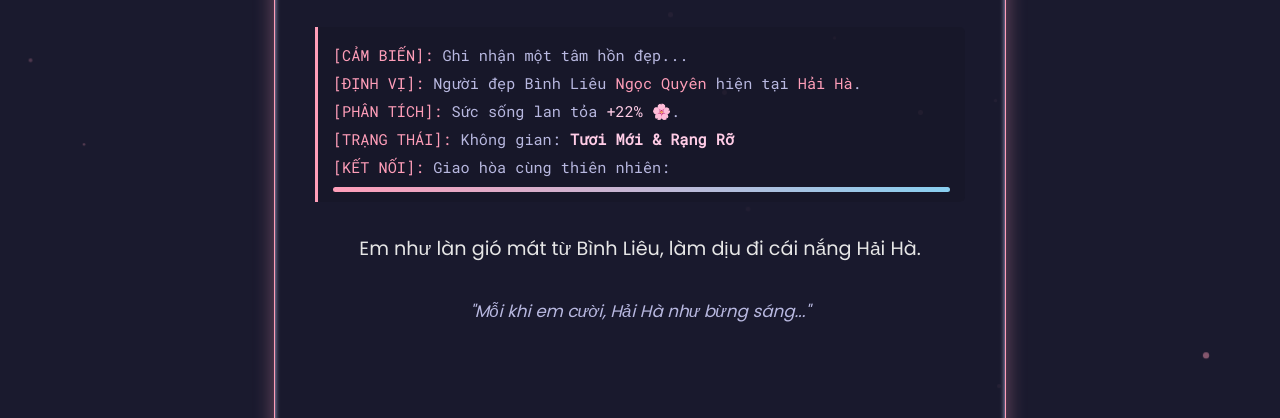
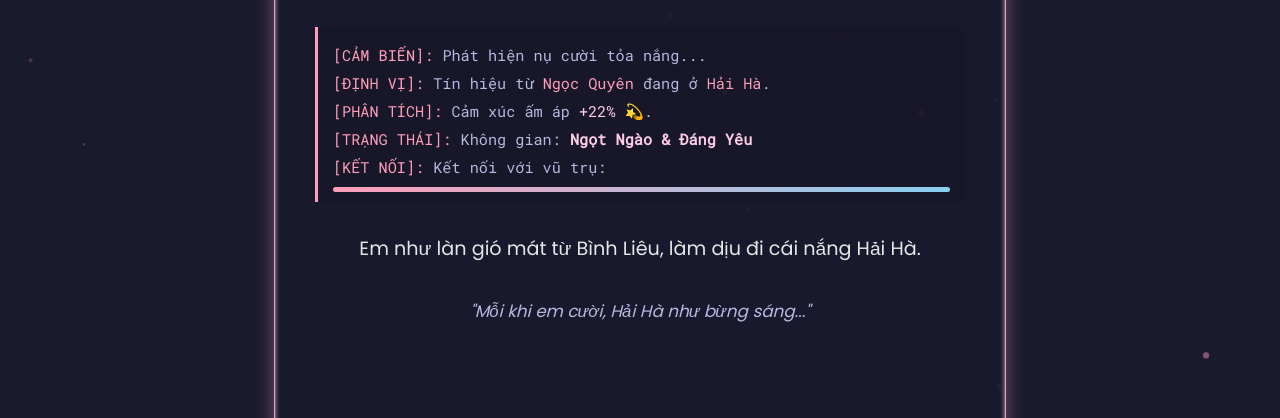
Before and after one commit to vhthangggg/quyen, a plain HTML site: page index.html in a window 1280 px wide. Shown: the part 219-637 px from the top of the page. Drawn offline with Linux system fonts and the light colour scheme.

Commit message:
Update index.html

```diff
--- a/index.html
+++ b/index.html
@@ -10,8 +10,8 @@
     <style>
         :root {
             --bg-color: #1a1a2e;
-            --primary-color: #ff9eb9; /* Màu hồng nhạt dịu dàng */
-            --secondary-color: #89cff0; /* Màu xanh baby */
+            --primary-color: #ff9eb9;
+            --secondary-color: #89cff0;
             --text-color: #e6e6e6;
             --secondary-text: #b8b8e0;
             --glow-color: rgba(255, 158, 185, 0.4);
@@ -89,12 +89,22 @@
             box-shadow: 0 0 30px var(--glow-color), 0 0 10px var(--primary-color) inset;
         }
 
+        @keyframes fadeIn {
+            from { opacity: 0; transform: translateY(20px); }
+            to { opacity: 1; transform: translateY(0); }
+        }
+
         .header h1 {
             color: var(--primary-color);
             font-size: 2.5em;
             margin-bottom: 10px;
             text-shadow: 0 0 12px var(--glow-color);
             animation: pulseGlow 2.5s infinite alternate ease-in-out;
+        }
+
+        @keyframes pulseGlow {
+            from { text-shadow: 0 0 10px var(--glow-color); opacity: 0.9; }
+            to { text-shadow: 0 0 18px var(--glow-color); opacity: 1; }
         }
 
         .header p {
@@ -120,6 +130,17 @@
             color: var(--secondary-text);
             opacity: 0;
             animation: slideIn 0.6s ease-out forwards;
+        }
+
+        .status-check p:nth-child(1) { animation-delay: 0.6s; }
+        .status-check p:nth-child(2) { animation-delay: 0.9s; }
+        .status-check p:nth-child(3) { animation-delay: 1.2s; }
+        .status-check p:nth-child(4) { animation-delay: 1.5s; }
+        .status-check p:nth-child(5) { animation-delay: 1.8s; }
+
+        @keyframes slideIn {
+            from { opacity: 0; transform: translateX(-15px); }
+            to { opacity: 1; transform: translateX(0); }
         }
 
         .status-check strong {
@@ -148,6 +169,11 @@
             background: linear-gradient(90deg, var(--primary-color), var(--secondary-color));
             animation: progress 2s ease-in-out forwards;
             animation-delay: 1.8s;
+        }
+
+        @keyframes progress {
+            from { width: 0; }
+            to { width: 100%; }
         }
 
         .message {
@@ -192,25 +218,8 @@
             transition: transform 0.3s ease;
         }
 
-        /* Animations */
-        @keyframes fadeIn {
-            from { opacity: 0; transform: translateY(20px); }
-            to { opacity: 1; transform: translateY(0); }
-        }
-
-        @keyframes pulseGlow {
-            from { text-shadow: 0 0 10px var(--glow-color); opacity: 0.9; }
-            to { text-shadow: 0 0 18px var(--glow-color); opacity: 1; }
-        }
-
-        @keyframes slideIn {
-            from { opacity: 0; transform: translateX(-15px); }
-            to { opacity: 1; transform: translateX(0); }
-        }
-
-        @keyframes progress {
-            from { width: 0; }
-            to { width: 100%; }
+        .icon:hover {
+            transform: scale(1.2) rotate(15deg);
         }
 
         @keyframes gentleBounce {
@@ -240,11 +249,11 @@
         </div>
 
         <div class="status-check">
-            <p><strong>[CẢM BIẾN]:</strong> Ghi nhận một tâm hồn đẹp...</p>
-            <p><strong>[ĐỊNH VỊ]:</strong> Người đẹp Bình Liêu <strong>Ngọc Quyên</strong> hiện tại <strong>Hải Hà</strong>.</p>
-            <p id="energy-level"><strong>[PHÂN TÍCH]:</strong> Năng lượng tích cực <span style="color: var(--soft-highlight);">+20%</span> ✨.</p>
-            <p id="system-status"><strong>[TRẠNG THÁI]:</strong> Không gian: <strong class="status-ok">Ấm Áp & Dịu Dàng</strong></p>
-            <p><strong>[KẾT NỐI]:</strong> Giao hòa cùng thiên nhiên:</p>
+            <p id="sensor-line"><strong>[CẢM BIẾN]:</strong> Ghi nhận một tâm hồn đẹp...</p>
+            <p id="location-line"><strong>[ĐỊNH VỊ]:</strong> Người đẹp Bình Liêu <strong>Ngọc Quyên</strong> hiện tại <strong>Hải Hà</strong>.</p>
+            <p id="energy-line"><strong>[PHÂN TÍCH]:</strong> Năng lượng tích cực <span style="color: var(--soft-highlight);">+20%</span> ✨.</p>
+            <p id="status-line"><strong>[TRẠNG THÁI]:</strong> Không gian: <strong class="status-ok">Ấm Áp & Dịu Dàng</strong></p>
+            <p id="connection-line"><strong>[KẾT NỐI]:</strong> Giao hòa cùng thiên nhiên:</p>
             <div class="progress-container">
                 <div class="progress-bar"></div>
             </div>
@@ -297,45 +306,70 @@
             {
                 baseTitle: `Chào ${timeGreeting}, Ngọc Quyên!`,
                 subtitle: "Từ Bình Liêu đến Hải Hà, nụ cười ấy vẫn thế...",
-                energy: "Năng lượng tích cực <span style='color: var(--soft-highlight);'>+20%</span> ✨.",
-                status: "Ấm Áp & Dịu Dàng",
                 message: "Hải Hà hôm nay đẹp hơn bởi có em ở đây, như bông hoa nở giữa biển trời."
             },
             {
                 baseTitle: `${timeGreeting} An Lành, Ngọc Quyên!`,
                 subtitle: "Người con gái Bình Liêu mang nắng đến Hải Hà",
-                energy: "Sức sống lan tỏa <span style='color: var(--soft-highlight);'>+22%</span> 🌸.",
-                status: "Tươi Mới & Rạng Rỡ",
                 message: "Em như làn gió mát từ Bình Liêu, làm dịu đi cái nắng Hải Hà."
             },
             {
                 baseTitle: `Ngọc Quyên Dịu Dàng!`,
                 subtitle: "Hải Hà thêm đẹp bởi nụ cười em",
-                energy: "Cảm xúc ấm áp <span style='color: var(--soft-highlight);'>+19%</span> 💫.",
-                status: "Ngọt Ngào & Đáng Yêu",
                 message: "Mỗi ngày có em ở Hải Hà là một ngày biển xanh thêm rạng rỡ."
-            },
-            {
-                baseTitle: `Gửi Ngọc Quyên!`,
-                subtitle: "Người làm Hải Hà thêm phần thi vị",
-                energy: "Sự thu hút <span style='color: var(--soft-highlight);'>+21%</span> 🌊.",
-                status: "Quyến Rũ & Thanh Tao",
-                message: "Từ Bình Liêu núi rừng đến Hải Hà biển cả, em vẫn là đóa hoa đẹp nhất."
             }
         ];
+
+        // Nội dung ngẫu nhiên cho status-check
+        const statusContent = {
+            sensor: [
+                "Ghi nhận một tâm hồn đẹp...",
+                "Phát hiện nụ cười tỏa nắng...",
+                "Cảm nhận năng lượng tích cực..."
+            ],
+            location: [
+                "Người đẹp Bình Liêu <strong>Ngọc Quyên</strong> hiện tại <strong>Hải Hà</strong>.",
+                "Tín hiệu từ <strong>Ngọc Quyên</strong> đang ở <strong>Hải Hà</strong>.",
+                "Đang kết nối với <strong>Ngọc Quyên</strong> tại <strong>Hải Hà</strong>."
+            ],
+            energy: [
+                "Năng lượng tích cực <span style='color: var(--soft-highlight);'>+20%</span> ✨.",
+                "Sức sống lan tỏa <span style='color: var(--soft-highlight);'>+18%</span> 🌸.",
+                "Cảm xúc ấm áp <span style='color: var(--soft-highlight);'>+22%</span> 💫."
+            ],
+            status: [
+                "Ấm Áp & Dịu Dàng",
+                "Tươi Mới & Rạng Rỡ",
+                "Ngọt Ngào & Đáng Yêu"
+            ],
+            connection: [
+                "Giao hòa cùng thiên nhiên:",
+                "Kết nối với vũ trụ:",
+                "Hòa điệu cùng biển trời:"
+            ]
+        };
 
         // Flirt messages with subtle romantic hints
         const flirtMessages = [
             "Mỗi khi em cười, Hải Hà như bừng sáng...",
             "Gió từ Bình Liêu mang theo hương sắc, em từ Hải Hà tỏa nắng ấm áp",
-            "Có những nụ cười khiến lòng người ấm lại, như nắng mai trên sóng biển...",
+            "Có những nụ cười khiến lòng người ấm lại, como nắng mai trên sóng biển...",
             "Em như bài thơ Bình Liêu viết giữa lòng Hải Hà",
             "Nếu Hải Hà có mùa đông lạnh giá, thì em chính là nắng ấm xua tan điều ấy",
-            "Người ta bảo Hải Hà đẹp vì biển, nhưng với tôi, Hải Hà đẹp vì có em",
-            "Từ Bình Liêu xa xôi đến Hải Hà gần gũi, em vẫn là cô gái khiến lòng tôi xao xuyến",
-            "Mưa Hải Hà có lạnh không em? Nhớ giữ ấm cho người con gái Bình Liêu nhé",
-            "Chúc em một ngày đẹp như chính nụ cười em vậy"
+            "Người ta bảo Hải Hà đẹp vì biển, nhưng với tôi, Hải Hà đẹp vì có em"
         ];
+
+        // Chọn ngẫu nhiên nội dung cho status-check
+        function getRandomStatus() {
+            document.getElementById('sensor-line').innerHTML = `<strong>[CẢM BIẾN]:</strong> ${statusContent.sensor[Math.floor(Math.random() * statusContent.sensor.length)]}`;
+            document.getElementById('location-line').innerHTML = `<strong>[ĐỊNH VỊ]:</strong> ${statusContent.location[Math.floor(Math.random() * statusContent.location.length)]}`;
+            document.getElementById('energy-line').innerHTML = `<strong>[PHÂN TÍCH]:</strong> ${statusContent.energy[Math.floor(Math.random() * statusContent.energy.length)]}`;
+
+            const randomStatus = statusContent.status[Math.floor(Math.random() * statusContent.status.length)];
+            document.getElementById('status-line').innerHTML = `<strong>[TRẠNG THÁI]:</strong> Không gian: <strong class="status-ok">${randomStatus}</strong>`;
+
+            document.getElementById('connection-line').innerHTML = `<strong>[KẾT NỐI]:</strong> ${statusContent.connection[Math.floor(Math.random() * statusContent.connection.length)]}`;
+        }
 
         // Select random content
         const randomContent = contentVariations[Math.floor(Math.random() * contentVariations.length)];
@@ -343,9 +377,10 @@
         // Update content
         document.getElementById('greeting-title').textContent = randomContent.baseTitle;
         document.getElementById('greeting-subtitle').textContent = randomContent.subtitle;
-        document.getElementById('energy-level').innerHTML = `<strong>[PHÂN TÍCH]:</strong> ${randomContent.energy}`;
-        document.getElementById('system-status').innerHTML = `<strong>[TRẠNG THÁI]:</strong> Không gian: <strong class="status-ok">${randomContent.status}</strong>`;
         document.getElementById('main-message').innerHTML = randomContent.message;
+
+        // Set random status
+        getRandomStatus();
 
         // Flirt message rotation
         let currentFlirtIndex = 0;
```
